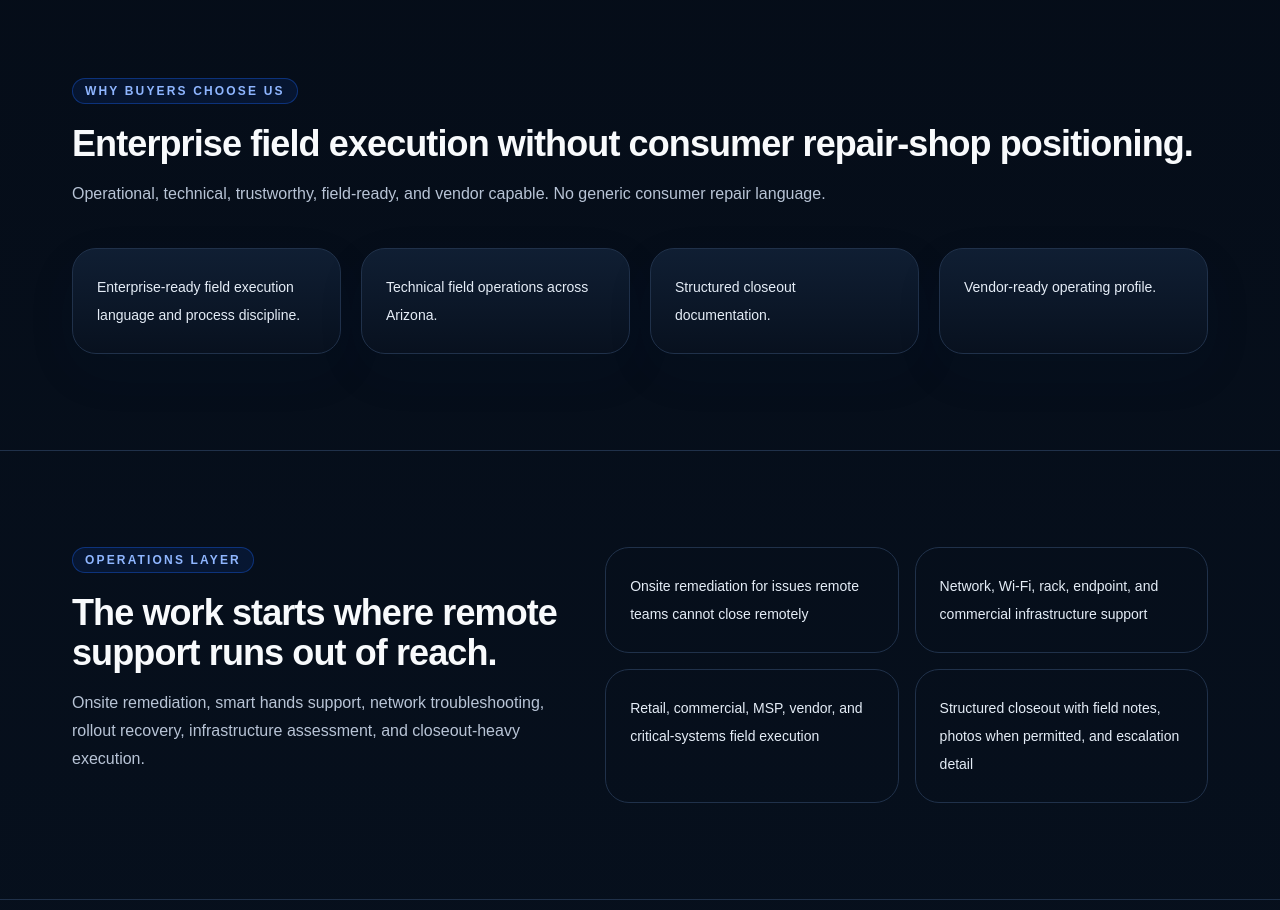
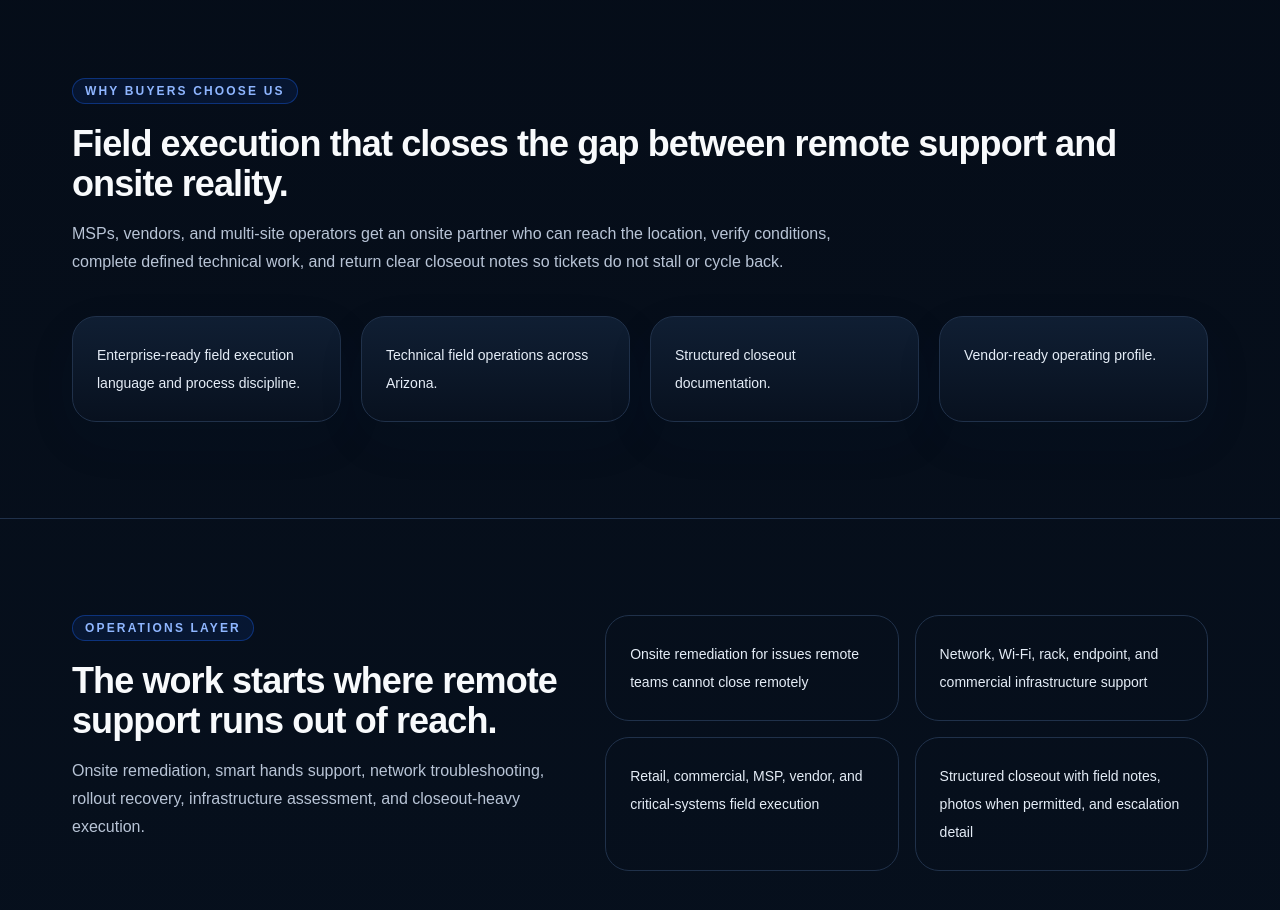
Before and after one commit to quantam101/already-here-llc, a Next.js app in the folder already-here-llc-v1.1/already-here-llc/: page / in a window 1280 px wide. Shown: the part 1080-1990 px from the top of the page. Built offline with nearby package versions, Linux system fonts and the light colour scheme; no server answers.

Commit message:
Replace nested internal homepage buyer copy with outcome language

```diff
--- a/already-here-llc-v1.1/already-here-llc/app/page.tsx
+++ b/already-here-llc-v1.1/already-here-llc/app/page.tsx
@@ -70,8 +70,8 @@ export default function HomePage() {
 
       <section className="container-shell py-16 lg:py-24">
         <span className="eyebrow">Why buyers choose us</span>
-        <h2 className="section-title mt-5">Enterprise field execution without consumer repair-shop positioning.</h2>
-        <p className="section-copy">Operational, technical, trustworthy, field-ready, and vendor capable. No generic consumer repair language.</p>
+        <h2 className="section-title mt-5">Field execution that closes the gap between remote support and onsite reality.</h2>
+        <p className="section-copy">MSPs, vendors, and multi-site operators get an onsite partner who can reach the location, verify conditions, complete defined technical work, and return clear closeout notes so tickets do not stall or cycle back.</p>
         <div className="mt-10 grid gap-5 md:grid-cols-2 xl:grid-cols-4">
           {buyerReasons.map((reason) => <div key={reason} className="card p-6"><p className="text-sm leading-7 text-slate-700">{reason}</p></div>)}
         </div>
```
